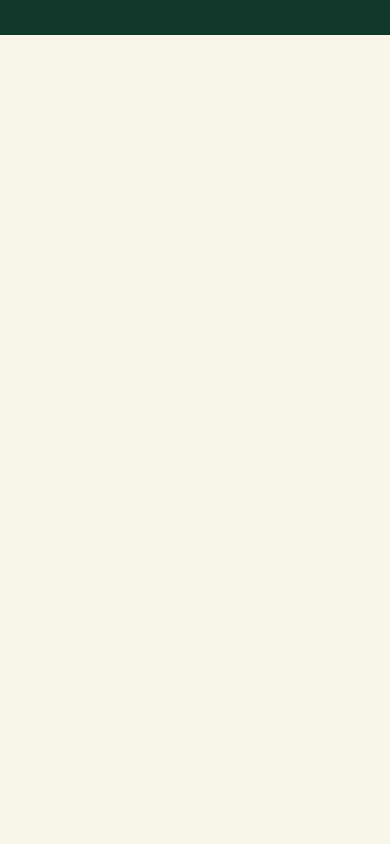
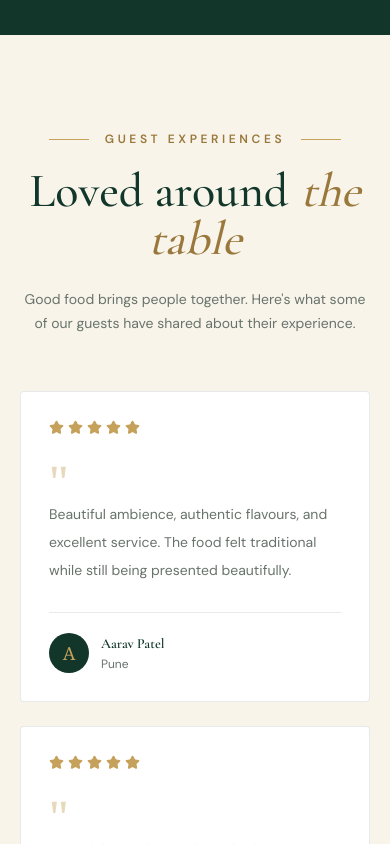
Before and after one commit to harshbahiram/Restaurant, a React (Vite) app in the folder frontend/: page / in a window 390 px wide. Shown: the part 9160-10004 px from the top of the page. Before the commit the page ends 9195 px from the top, so only its background shows below. Built offline with nearby package versions, Linux system fonts and the light colour scheme.

Commit message:
added testimonial

```diff
--- a/frontend/src/App.jsx
+++ b/frontend/src/App.jsx
@@ -4,6 +4,7 @@ import AboutSection from "./sections/AboutSection";
 import PopularDishes from "./sections/PopularDish";
 import GallerySection from "./sections/GallerySections";
 import ChefSection from "./sections/ChefSection";
+import TestimonialSection from "./sections/TestimonialSection";
 
 function App() {
   return (
@@ -16,6 +17,7 @@ function App() {
         <PopularDishes />
         <GallerySection />
         <ChefSection />
+        <TestimonialSection />
       </main>
     </div>
   );
--- /dev/null
+++ b/frontend/src/components/TestimonialCard.jsx
@@ -0,0 +1,50 @@
+import { Star } from "lucide-react";
+
+export default function TestimonialCard({ testimonial }) {
+    console.log("Testimonial",testimonial);
+  return (
+    <article className="group rounded-sm border border-[#12372A]/10 bg-white p-7 transition-all duration-500 hover:-translate-y-1 hover:shadow-lg">
+
+      {/* Stars */}
+      <div className="flex gap-1">
+        {Array.from({ length: testimonial.rating }).map((_, index) => (
+          <Star
+            key={index}
+            size={15}
+            fill="currentColor"
+            className="text-[#C6A15B]"
+          />
+        ))}
+      </div>
+
+      {/* Quote */}
+      <div className="mt-6">
+        <span className="font-serif text-5xl leading-none text-[#C6A15B]/40">
+          "
+        </span>
+
+        <p className="-mt-2 text-sm leading-7 text-[#68736C]">
+          {testimonial.review}
+        </p>
+      </div>
+
+      {/* Customer */}
+      <div className="mt-7 flex items-center gap-3 border-t border-[#12372A]/10 pt-5">
+        <div className="flex h-10 w-10 items-center justify-center rounded-full bg-[#12372A] font-serif text-lg text-[#C6A15B]">
+          {testimonial.name.charAt(0)}
+        </div>
+
+        <div>
+          <h3 className="text-sm font-semibold text-[#12372A]">
+            {testimonial.name}
+          </h3>
+
+          <p className="mt-0.5 text-xs text-[#68736C]">
+            {testimonial.location}
+          </p>
+        </div>
+      </div>
+
+    </article>
+  );
+}
--- a/frontend/src/data/testimonials.js
+++ b/frontend/src/data/testimonials.js
@@ -0,0 +1,26 @@
+export const testimonials = [
+  {
+    id: 1,
+    name: "Aarav Patel",
+    location: "Pune",
+    review:
+      "Beautiful ambience, authentic flavours, and excellent service. The food felt traditional while still being presented beautifully.",
+    rating: 5,
+  },
+  {
+    id: 2,
+    name: "Meera Joshi",
+    location: "Mumbai",
+    review:
+      "One of those places where the food, atmosphere, and hospitality come together perfectly. The biryani was exceptional.",
+    rating: 5,
+  },
+  {
+    id: 3,
+    name: "Rohan Desai",
+    location: "Pune",
+    review:
+      "A wonderful dining experience. Everything from the presentation to the flavours felt carefully thought out.",
+    rating: 5,
+  },
+];
--- /dev/null
+++ b/frontend/src/sections/TestimonialSection.jsx
@@ -0,0 +1,52 @@
+import { testimonials } from "../data/testimonials";
+import TestimonialCard from "../components/TestimonialCard";
+
+export default function TestimonialSection() {
+  return (
+    <section
+      id="testimonials"
+      className="bg-[#F8F4EA] py-24 sm:py-28 lg:py-36"
+    >
+      <div className="mx-auto max-w-7xl px-5 sm:px-8 lg:px-10">
+
+        {/* Header */}
+        <div className="mx-auto max-w-3xl text-center">
+
+          <div className="mb-5 flex items-center justify-center gap-4">
+            <span className="h-px w-10 bg-[#C6A15B]" />
+
+            <span className="text-xs font-semibold uppercase tracking-[0.3em] text-[#9A783B]">
+              Guest Experiences
+            </span>
+
+            <span className="h-px w-10 bg-[#C6A15B]" />
+          </div>
+
+          <h2 className="font-serif text-5xl font-medium leading-none text-[#12372A] sm:text-6xl lg:text-7xl">
+            Loved around
+            <span className="ml-3 italic text-[#9A783B]">
+              the table
+            </span>
+          </h2>
+
+          <p className="mx-auto mt-6 max-w-xl text-sm leading-6 text-[#68736C]">
+            Good food brings people together. Here's what some of our guests
+            have shared about their experience.
+          </p>
+
+        </div>
+
+        {/* Testimonials */}
+        <div className="mt-14 grid gap-6 md:grid-cols-3">
+          {testimonials.map((testimonial) => (
+            <TestimonialCard
+              key={testimonial.id}
+              testimonial={testimonial}
+            />
+          ))}
+        </div>
+
+      </div>
+    </section>
+  );
+}
```
